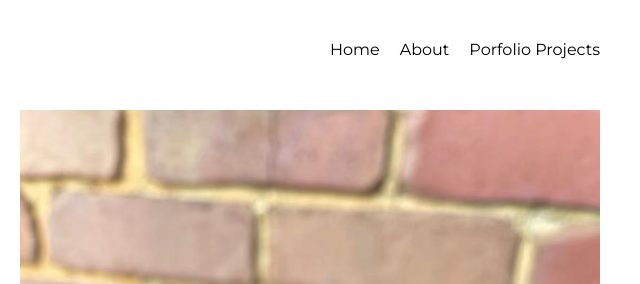
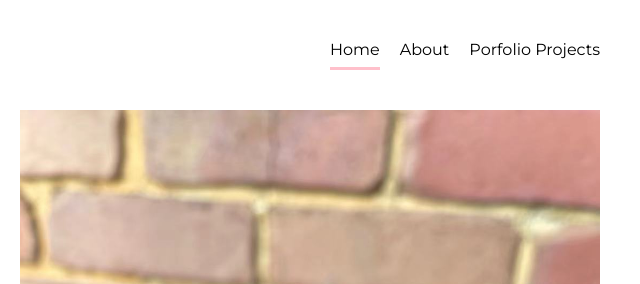
Before and after one commit to vgg1kkh/my-little-app, a Gatsby site: page / in a window 1280 px wide. In both pictures the pointer is over the link "Home". Shown: the top 284 px of the page, 640-1280 px from the left. Built offline with nearby package versions, Linux system fonts and the light colour scheme; Gatsby itself is replaced by a stand-in of ours.

Commit message:
fix a few bugs

```diff
--- a/src/styles/global.css
+++ b/src/styles/global.css
@@ -47,7 +47,7 @@
   }
 
   nav a:hover {
-    border-color: white;
+    border-color: pink;
   }
 
   footer p{
```
Also changed, not shown: src/images/icon-new.jpg (added).
